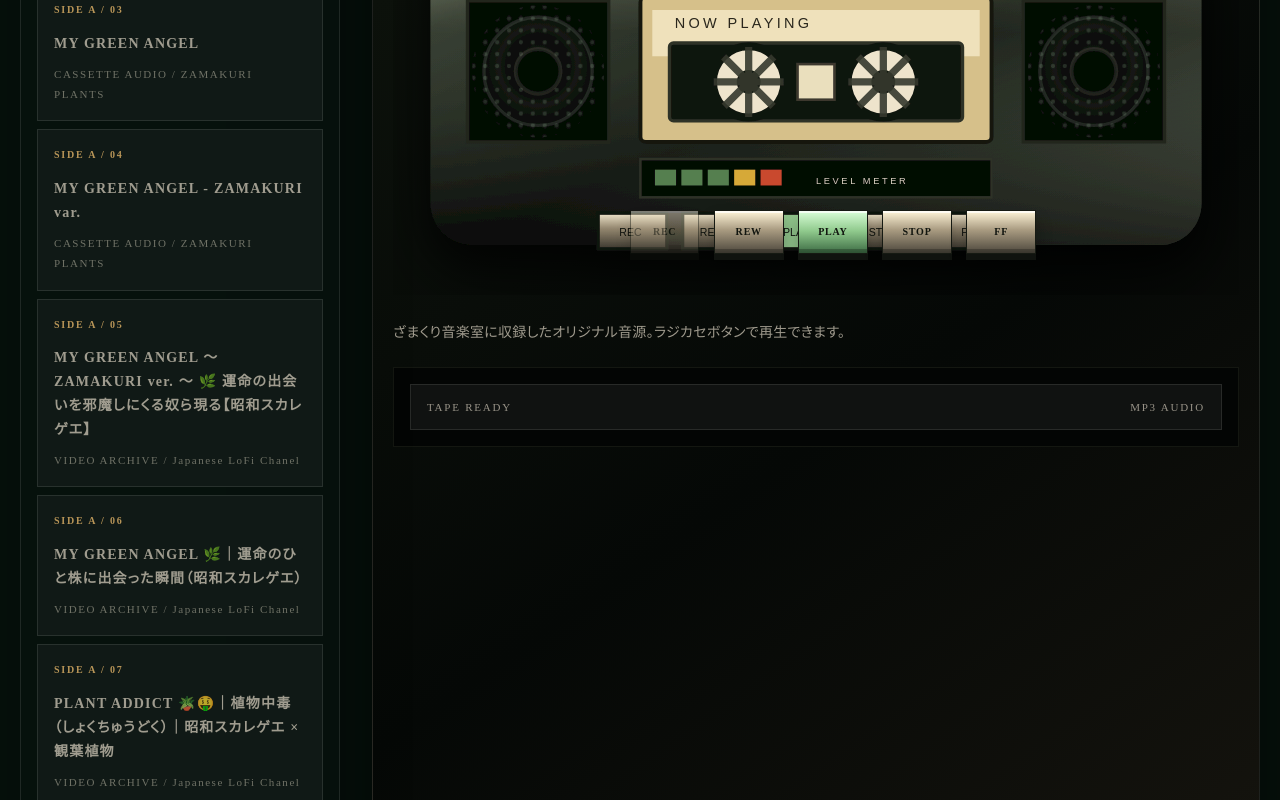
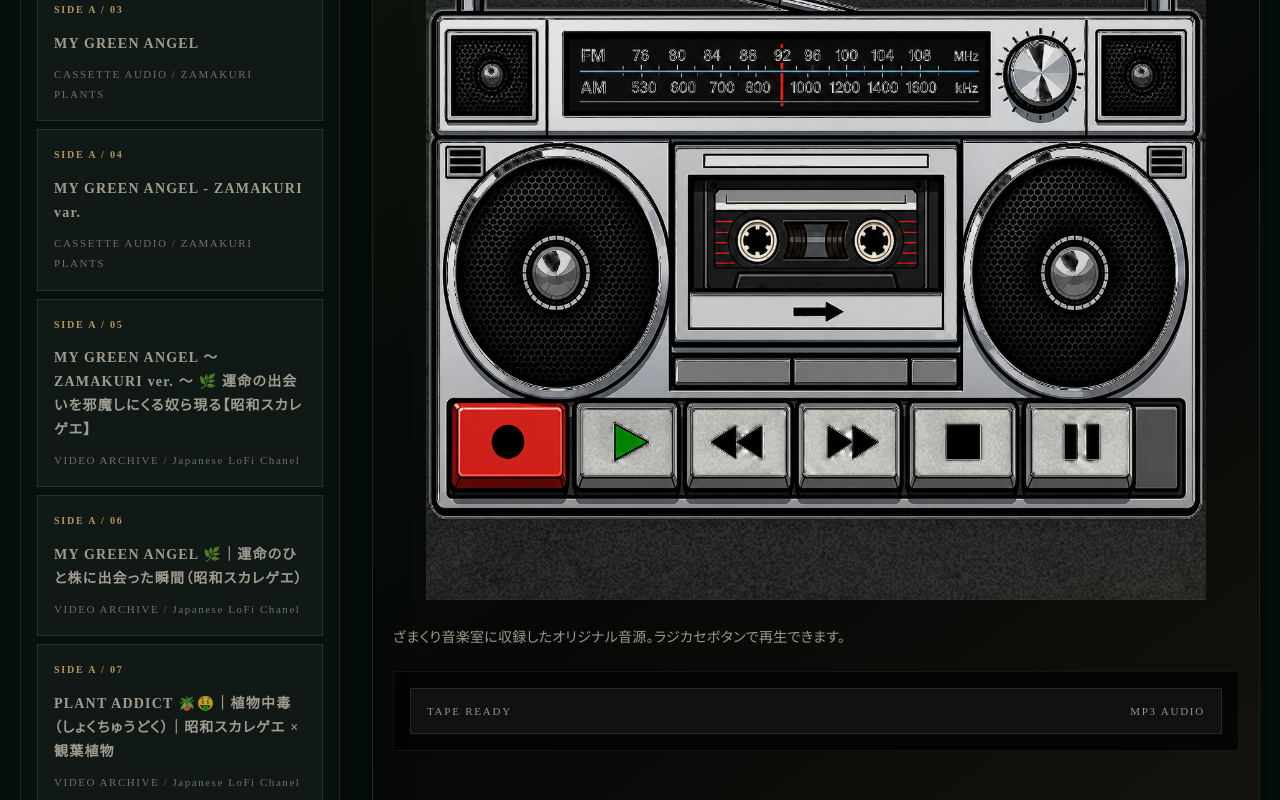
Before and after one commit to kumag36/aroid-nfc, a Next.js app: page /music in a window 1280 px wide. Shown: the part 1118-1918 px from the top of the page. Built offline with nearby package versions, Linux system fonts and the light colour scheme; no server answers.

Commit message:
Use anime boombox image in music room

```diff
--- a/app/music/components/MusicRoom.tsx
+++ b/app/music/components/MusicRoom.tsx
@@ -24,8 +24,8 @@ type MusicResponse = {
   tracks: MusicTrack[]
 }
 
-const buttonBase =
-  'min-h-11 border border-[#161a13] bg-[linear-gradient(180deg,#fff5d8_0%,#a99b81_45%,#4d483d_100%)] px-2 text-[10px] font-black tracking-[0.12em] text-[#11150f] shadow-[inset_0_2px_0_rgba(255,255,255,0.7),inset_0_-4px_0_rgba(0,0,0,0.24),0_6px_0_#10130f,0_10px_16px_rgba(0,0,0,0.3)] transition duration-150 enabled:active:translate-y-1 enabled:active:shadow-[inset_0_1px_0_rgba(255,255,255,0.55),inset_0_-2px_0_rgba(0,0,0,0.24),0_2px_0_#10130f,0_7px_12px_rgba(0,0,0,0.28)] disabled:cursor-not-allowed disabled:opacity-45'
+const controlHitbox =
+  'absolute rounded-[10px] border border-transparent bg-transparent text-transparent outline-none transition duration-200 enabled:hover:border-[#d9ffd8]/70 enabled:hover:bg-[#d9ffd8]/10 enabled:focus-visible:border-[#d9ffd8] enabled:focus-visible:bg-[#d9ffd8]/12 disabled:cursor-not-allowed'
 
 function VuMeter({ active }: { active: boolean }) {
   return (
@@ -118,6 +118,14 @@ export default function MusicRoom() {
     setIsPlaying(false)
   }
 
+  function pauseAudio() {
+    const audio = audioRef.current
+
+    if (!audio || !canUseCassetteControls) return
+
+    audio.pause()
+  }
+
   function seekAudio(seconds: number) {
     const audio = audioRef.current
 
@@ -198,13 +206,15 @@ export default function MusicRoom() {
             </div>
           </div>
 
-          <div className="relative mx-auto aspect-[16/9] max-w-5xl overflow-hidden">
+          <div className="relative mx-auto aspect-square max-w-[780px] overflow-hidden">
             <Image
-              src="/music/boombox-1980.svg"
+              src="/music/boombox-1980-anime-cutout.png"
               alt=""
               fill
               className="absolute inset-0 h-full w-full object-contain drop-shadow-[0_30px_45px_rgba(0,0,0,0.52)]"
               aria-hidden="true"
+              sizes="(max-width: 768px) 94vw, 780px"
+              priority
             />
             {selectedTrack.sourceType === 'audio' && selectedTrack.audio ? (
               <audio
@@ -216,23 +226,48 @@ export default function MusicRoom() {
                 onEnded={() => setIsPlaying(false)}
               />
             ) : null}
-            <div className="absolute left-[28%] top-[82%] grid w-[48%] grid-cols-5 gap-[3.6%]">
-              <button type="button" disabled className={buttonBase} title="Recording is disabled">
-                REC
-              </button>
-              <button type="button" onClick={() => seekAudio(-15)} disabled={!canUseCassetteControls} className={buttonBase}>
-                REW
-              </button>
-              <button type="button" onClick={playAudio} disabled={!canUseCassetteControls} className={`${buttonBase} !bg-[linear-gradient(180deg,#d9ffd8_0%,#8fc98c_48%,#3d6c44_100%)]`}>
-                PLAY
-              </button>
-              <button type="button" onClick={stopAudio} disabled={!canUseCassetteControls} className={buttonBase}>
-                STOP
-              </button>
-              <button type="button" onClick={() => seekAudio(15)} disabled={!canUseCassetteControls} className={buttonBase}>
-                FF
-              </button>
-            </div>
+            <button
+              type="button"
+              disabled
+              aria-label="Record is disabled"
+              title="Recording is disabled"
+              className={`${controlHitbox} left-[2.8%] top-[74.5%] h-[11.5%] w-[15.2%]`}
+            />
+            <button
+              type="button"
+              onClick={playAudio}
+              disabled={!canUseCassetteControls}
+              aria-label="Play"
+              className={`${controlHitbox} left-[19.2%] top-[74.9%] h-[11%] w-[13.2%]`}
+            />
+            <button
+              type="button"
+              onClick={() => seekAudio(-15)}
+              disabled={!canUseCassetteControls}
+              aria-label="Rewind 15 seconds"
+              className={`${controlHitbox} left-[33.5%] top-[74.9%] h-[11%] w-[13.2%]`}
+            />
+            <button
+              type="button"
+              onClick={() => seekAudio(15)}
+              disabled={!canUseCassetteControls}
+              aria-label="Fast forward 15 seconds"
+              className={`${controlHitbox} left-[48%] top-[74.9%] h-[11%] w-[13.2%]`}
+            />
+            <button
+              type="button"
+              onClick={stopAudio}
+              disabled={!canUseCassetteControls}
+              aria-label="Stop"
+              className={`${controlHitbox} left-[62.4%] top-[74.9%] h-[11%] w-[13.2%]`}
+            />
+            <button
+              type="button"
+              onClick={pauseAudio}
+              disabled={!canUseCassetteControls}
+              aria-label="Pause"
+              className={`${controlHitbox} left-[76.7%] top-[74.9%] h-[11%] w-[13.2%]`}
+            />
           </div>
 
           {selectedTrack.description && (
```
Also changed, not shown: public/music/boombox-1980-anime-cutout.png (added), public/music/boombox-1980-anime.png (added).
